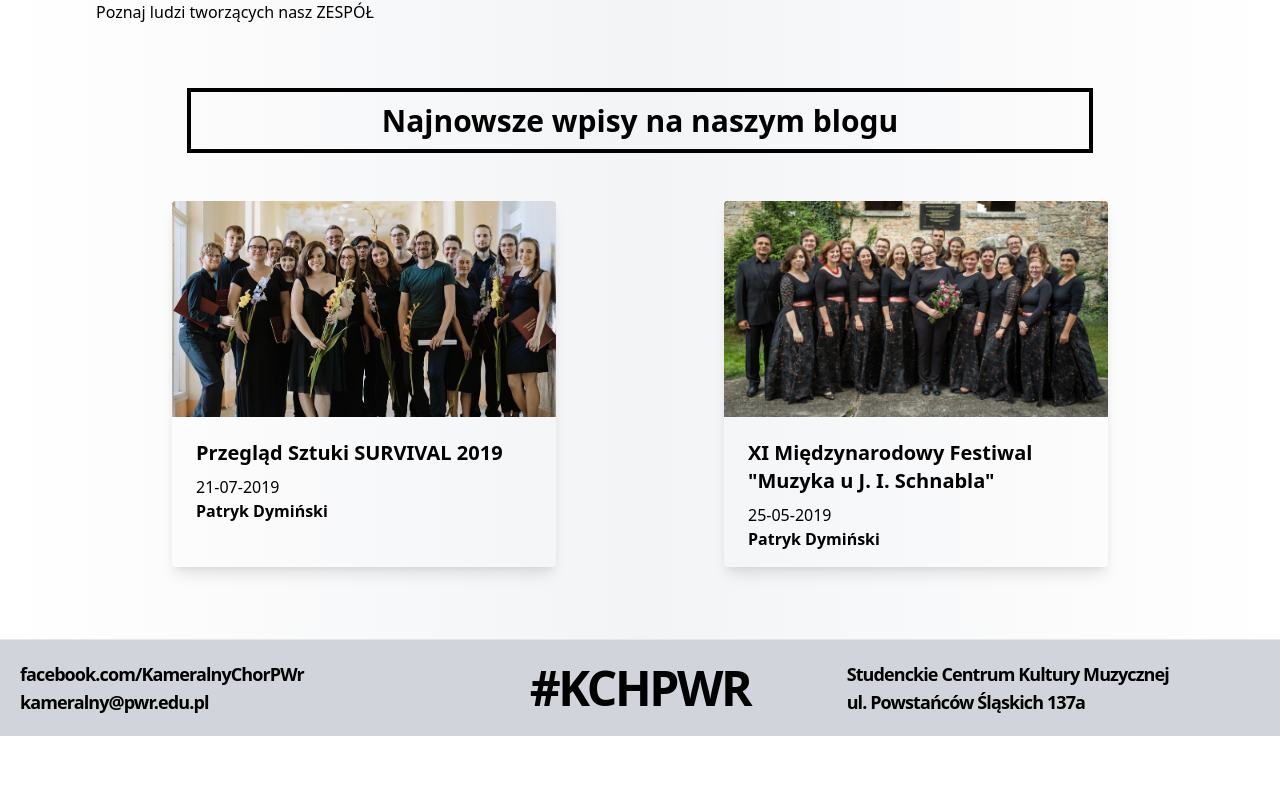
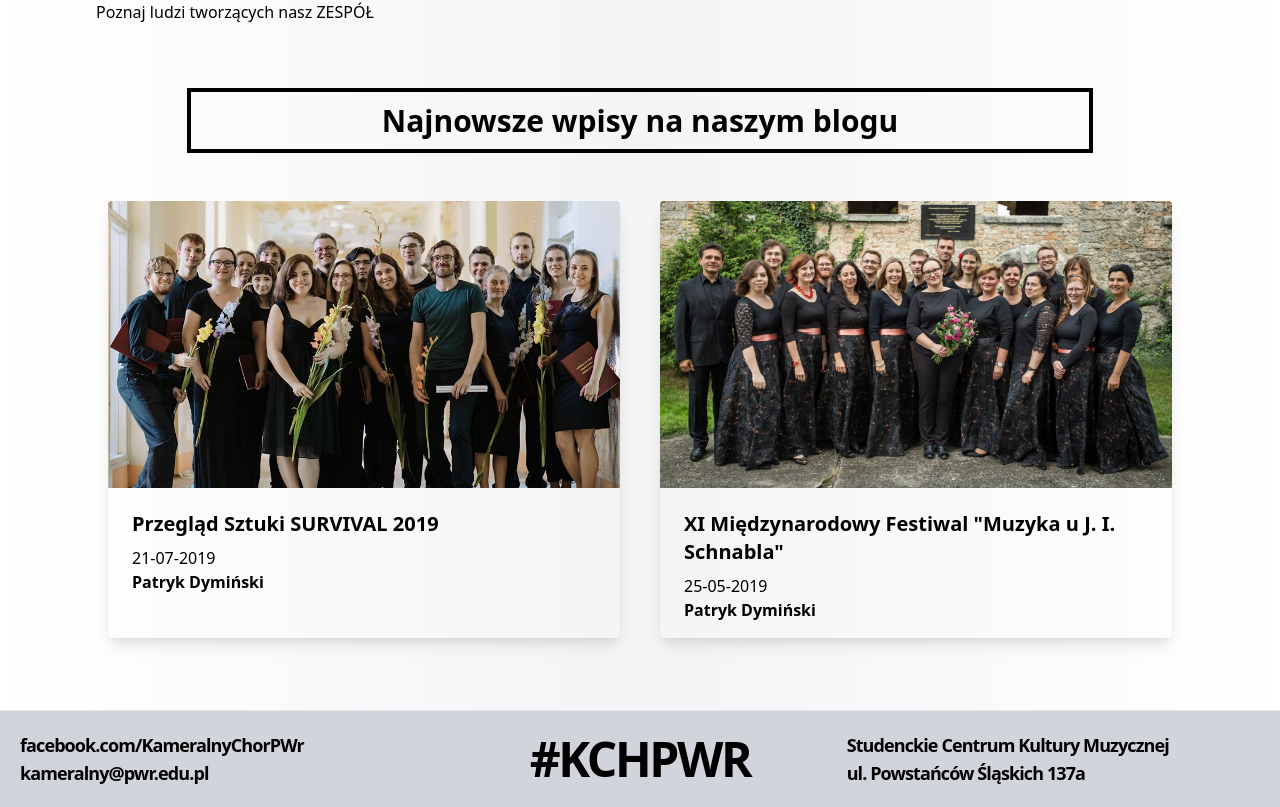
Before and after one commit to PatrykDyminski/KChPWRPage, a Next.js app: page / in a window 1280 px wide. Shown: the part 1107-1914 px from the top of the page. Before the commit the page ends 1843 px from the top, so only its background shows below. Built offline with nearby package versions, Linux system fonts and the light colour scheme; what @tailwindcss/typography would draw is missing.

Commit message:
post overview style change

```diff
--- a/components/PostOverview.js
+++ b/components/PostOverview.js
@@ -9,10 +9,10 @@ export default function PostOverview({
   slug,
 }) {
   return (
-    <div key={slug} className="max-w-sm rounded overflow-hidden shadow-lg my-2 cursor-pointer">
+    <div key={slug} className="max-w-lg rounded overflow-hidden shadow-lg my-2 cursor-pointer">
       <Link as={`/post/${slug}`} href="/post/[slug]">
         <div>
-          <Image alt={title} src={image} width={400} height={225} />
+          <Image alt={title} src={image} width={600} height={337} />
           <div className="px-6 py-4">
             <h3 className="font-bold text-xl mb-2 hover:underline">{title}</h3>
             <p className="text-grey-darker text-base">{date}</p>
```
